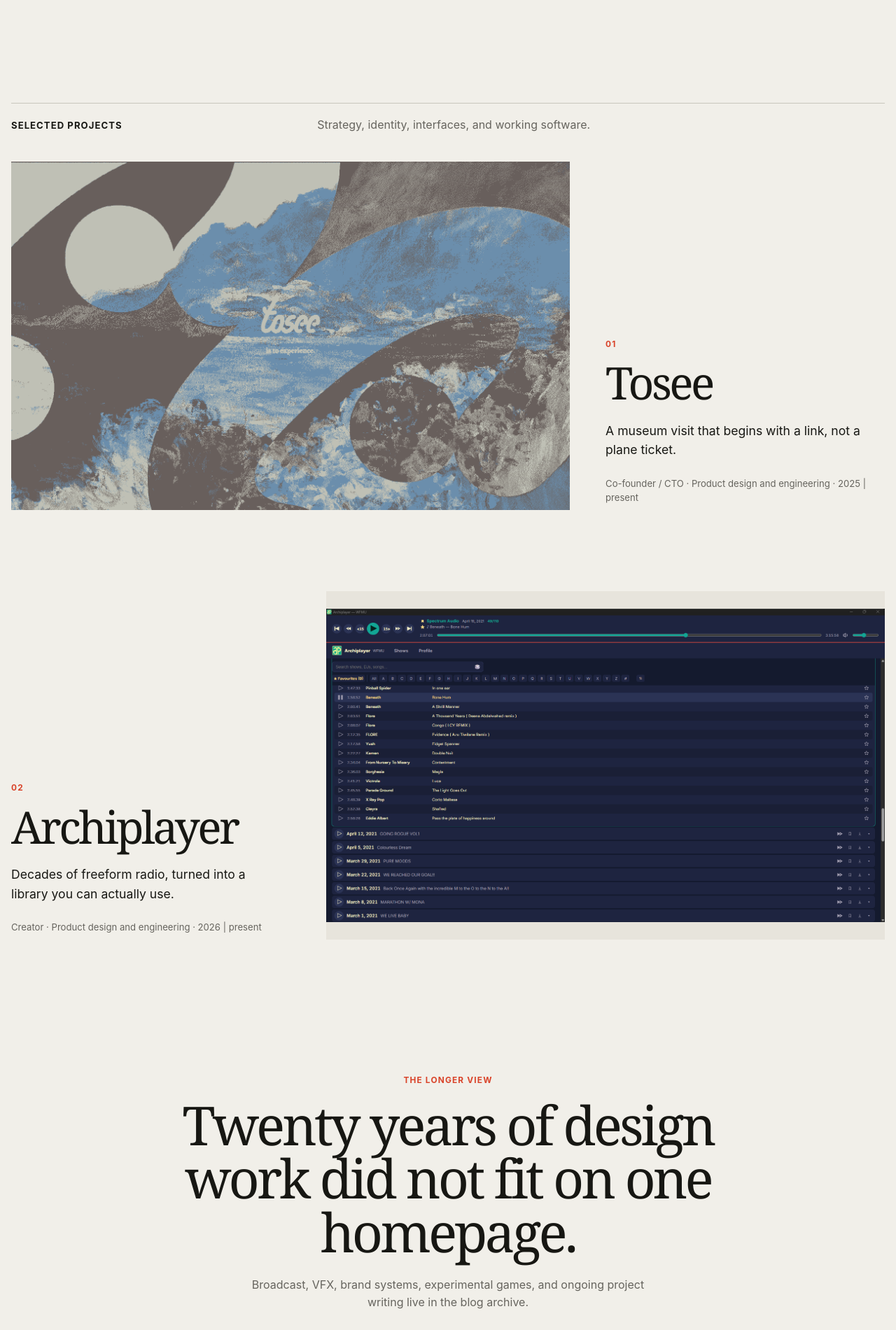
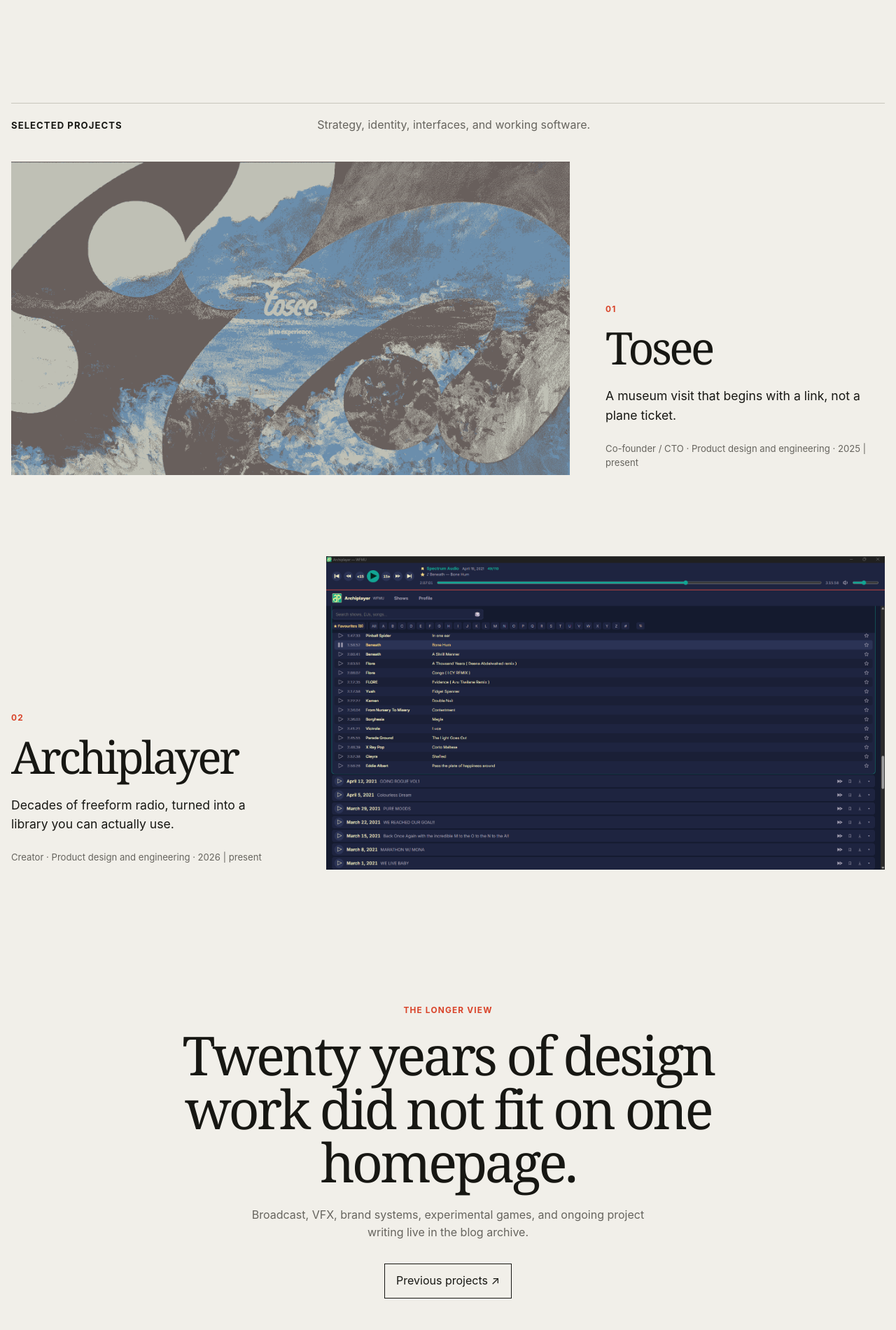
Before and after one commit to peqod/madethis.online, a Jekyll site: the page built from index.md, in a window 1280 px wide. Shown: the part 800-2701 px from the top of the page at 70% size. Built offline with Jekyll 4.4.1, drawn with Linux system fonts in a browser that asks for light colours; a script that is not in the unit is left out.

Commit message:
contain to paper

```diff
--- a/assets/styles.css
+++ b/assets/styles.css
@@ -191,11 +191,12 @@
 .project-card-media { overflow: hidden; background: var(--card); }
 .project-card-media img {
   width: 100%;
-  aspect-ratio: 16 / 10;
+  aspect-ratio: 16 / 9;
   object-fit: cover;
   transition: transform 450ms cubic-bezier(.2,.7,.2,1);
 }
-.project-card-media--contain img { object-fit: contain; }
+.project-card-media--contain { background: var(--paper); }
+.project-card-media--contain img { object-fit: cover; }
 .project-card-media:hover img { transform: scale(1.015); }
 .project-card-media--contain:hover img { transform: none; }
 .project-card-copy { padding-bottom: 0.5rem; }
```
